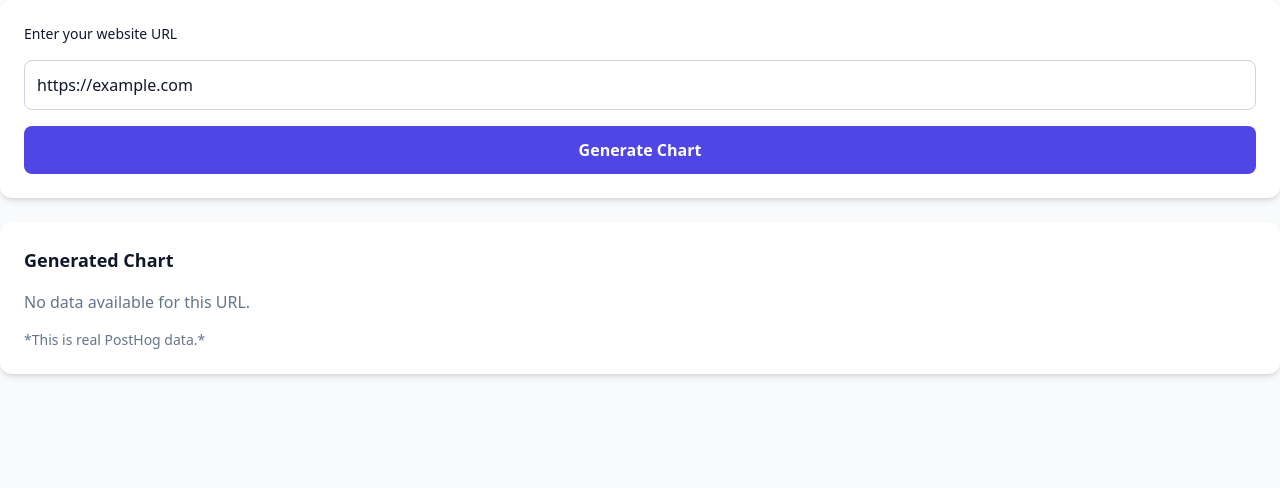
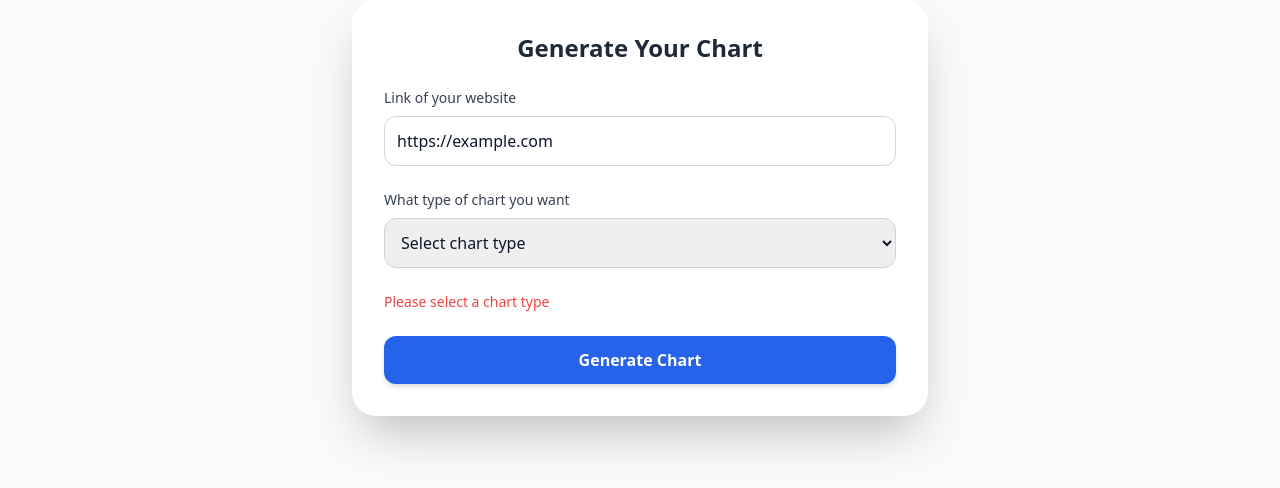
Before and after one commit to arashid02-n/posthog-chatbot, a Next.js app in the folder web/: page / in a window 1280 px wide. Both pictures are taken after typing "https://example.com" into the empty fields and a click on the button "Generate Chart". Shown: the top 488 px of the page. Built offline with nearby package versions, Linux system fonts and the light colour scheme; no server answers.

Commit message:
Update UrlForm.tsx

```diff
--- a/web/app/components/UrlForm.tsx
+++ b/web/app/components/UrlForm.tsx
@@ -6,55 +6,97 @@ export default function UrlForm({
   onSubmit,
   loading
 }: {
-  onSubmit: (url: string) => void;
+  onSubmit: (data: { url: string; chartType: string }) => void;
   loading: boolean;
 }) {
   const [url, setUrl] = useState("");
+  const [chartType, setChartType] = useState("");
+  const [error, setError] = useState("");
+
+  // Regex to validate URL starting with https:// and ending with .com
+  const urlPattern = /^https:\/\/.+\.com$/;
 
   const handleSubmit = async (e: any) => {
     e.preventDefault();
-    if (!url) return;
 
-    // Register Event in PostHog
+    // Validation
+    if (!urlPattern.test(url)) {
+      setError("URL must start with https:// and end with .com");
+      return;
+    }
+    if (!chartType) {
+      setError("Please select a chart type");
+      return;
+    }
+
+    setError("");
+
+    // Optional: Register Event in PostHog
     try {
-      // Call backend API to register event
       await fetch("/api/posthog-event", {
         method: "POST",
         headers: { "Content-Type": "application/json" },
         body: JSON.stringify({
           event: "generate_chart_clicked",
-          properties: { url },
+          properties: { url, chartType },
         }),
       });
     } catch (err) {
       console.error("Failed to register event", err);
     }
 
-    // Call the main onSubmit function to generate chart
-    onSubmit(url);
+    // Call parent onSubmit
+    onSubmit({ url, chartType });
   };
 
   return (
     <form
       onSubmit={handleSubmit}
-      className="bg-white shadow-md p-6 rounded-xl space-y-4"
+      className="bg-white shadow-2xl p-6 md:p-8 rounded-3xl space-y-6 max-w-xl mx-auto transition-transform transform hover:scale-[1.01]"
     >
-      <label className="block text-sm font-medium">
-        Enter your website URL
+      <h2 className="text-2xl font-bold text-gray-800 text-center">
+        Generate Your Chart
+      </h2>
+
+      {/* URL Input */}
+      <div className="flex flex-col">
+        <label className="text-sm font-medium text-gray-700 mb-2">
+          Link of your website
         </label>
-
         <input
           type="url"
-        className="w-full border border-slate-300 rounded-lg p-3 focus:ring-2 focus:ring-brand focus:outline-none"
           placeholder="https://example.com"
           value={url}
           onChange={(e) => setUrl(e.target.value)}
+          className="w-full border border-gray-300 rounded-xl p-3 focus:ring-2 focus:ring-blue-500 focus:outline-none transition duration-200"
         />
+      </div>
 
+      {/* Chart Type Select */}
+      <div className="flex flex-col">
+        <label className="text-sm font-medium text-gray-700 mb-2">
+          What type of chart you want
+        </label>
+        <select
+          value={chartType}
+          onChange={(e) => setChartType(e.target.value)}
+          className="w-full border border-gray-300 rounded-xl p-3 focus:ring-2 focus:ring-blue-500 focus:outline-none transition duration-200"
+        >
+          <option value="">Select chart type</option>
+          <option value="line">Line Chart</option>
+          <option value="bar">Bar Chart</option>
+          <option value="pie">Pie Chart</option>
+        </select>
+      </div>
+
+      {/* Error Message */}
+      {error && <p className="text-red-500 text-sm">{error}</p>}
+
+      {/* Submit Button */}
       <button
         type="submit"
         disabled={loading}
-        className="w-full bg-brand text-white py-3 rounded-lg font-semibold hover:bg-brand-light transition"
+        className="w-full bg-blue-600 text-white py-3 rounded-xl font-semibold hover:bg-blue-700 transition-colors duration-200 shadow-md"
       >
         {loading ? "Analyzing..." : "Generate Chart"}
       </button>
```
Lines whose indentation alone changed are shown as unchanged.
